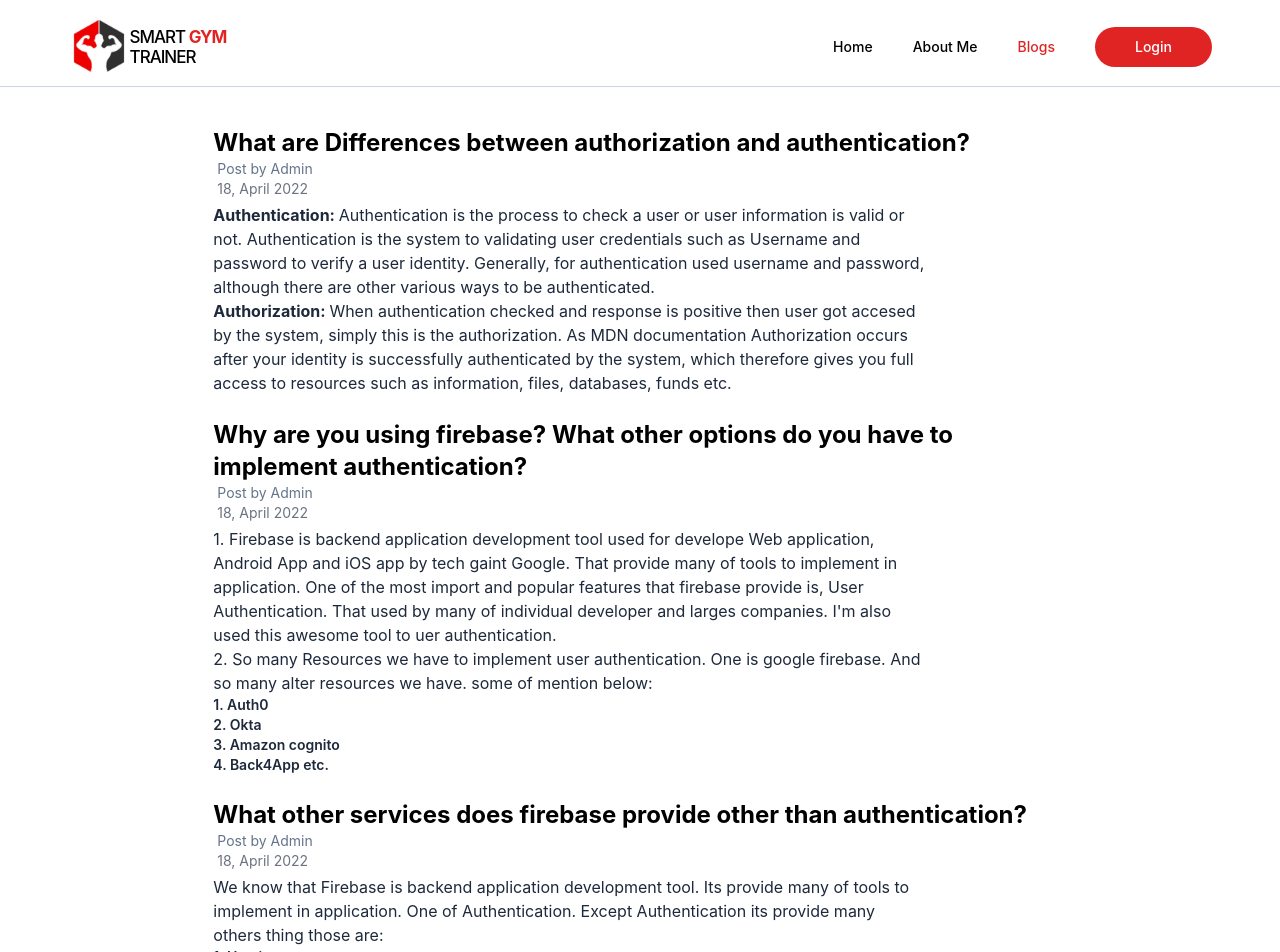
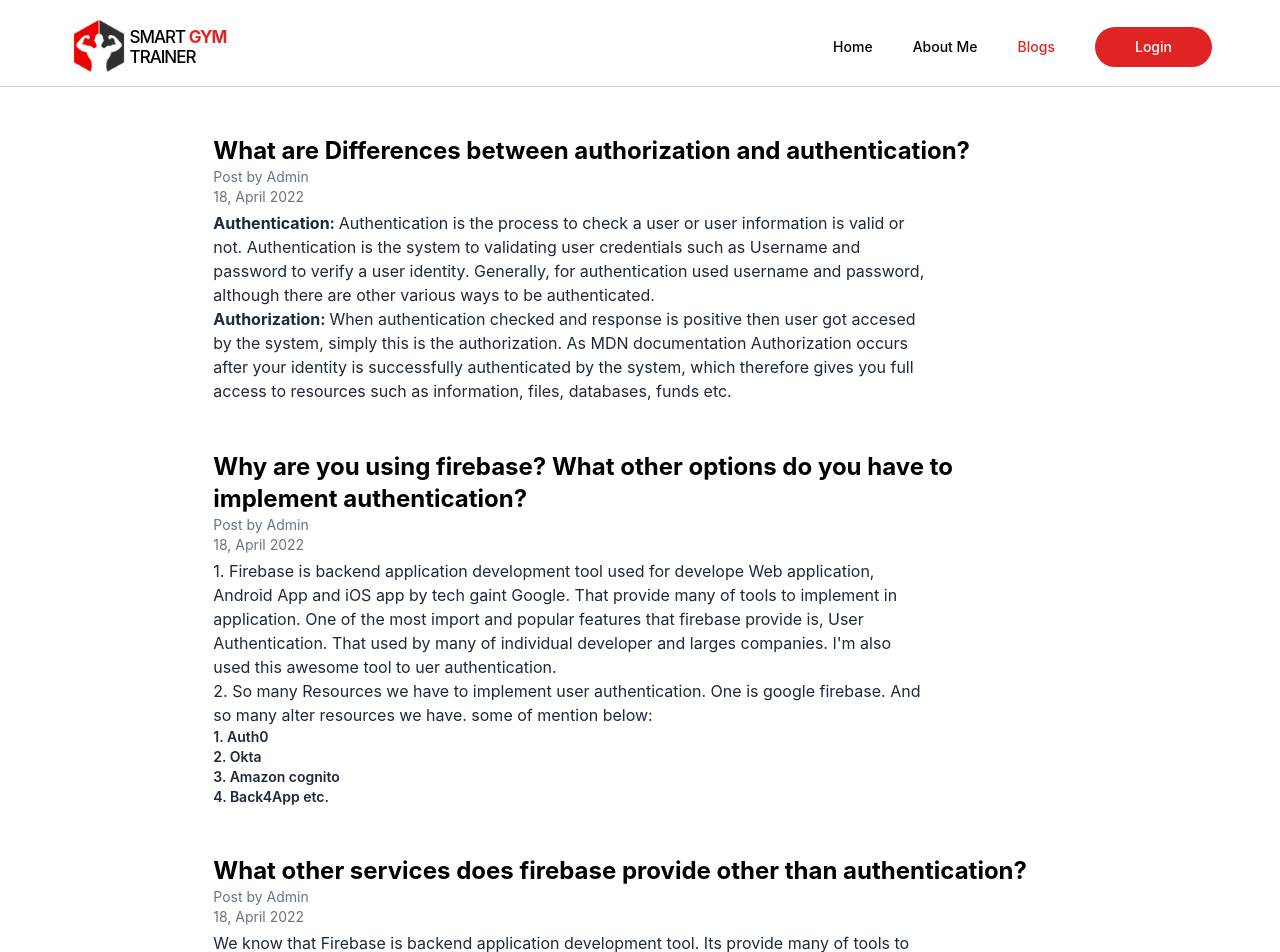
Before and after one commit to amiribnjaman/gym-trainer-service, a React (Create React App) app: page /blogs in a window 1280 px wide. Shown: the top 952 px of the page. Built offline with nearby package versions, Linux system fonts and the light colour scheme; no server answers.

Commit message:
Some issue fixed and optimized codes

```diff
--- a/src/Pages/Auth/Login/Login.js
+++ b/src/Pages/Auth/Login/Login.js
@@ -9,12 +9,15 @@ import 'react-toastify/dist/ReactToastify.css';
 
 
 const Login = () => {
-    const { handleSigninWithGoogle, user } = useFirebase()
+    const { handleSigninWithGoogle, user, customGoogleErr } = useFirebase()
     const [isFieldsEmpty, setIsFieldsEmpty] = useState(true)
     const [customError, setCustomError] = useState('')
     const navigate = useNavigate()
     const location = useLocation()
-    const [sendPasswordResetEmail, sending, passResetError] = useSendPasswordResetEmail(auth);
+    const [sendPasswordResetEmail,
+        sending,
+        passResetError
+    ] = useSendPasswordResetEmail(auth);
 
     const [userInfo, setUserInfo] = useState({
         email: '',
@@ -111,9 +114,11 @@ const Login = () => {
             <div>
                 <h4 className='mt-20 md:mt-12 font-semibold text-[1.4rem]'>Welcome Back! <span className='text-red-500'>Login</span></h4>
                 <p className=' mt-2 text-red-500 text-center text-[14px] ml-2 font-semibold'>{customError && customError}</p>
+                <h4 className='text-red-500 text-center mt-1 text-[15px]'>{customGoogleErr && customGoogleErr}</h4>
+                <div className='shadow-lg px-7 rounded-md pb-8 pt-4'>
                     <form
                         onSubmit={handleLoginForm}
-                    className='shadow-lg px-7 rounded-md pb-8 pt-4'>
+                    >
                         <div className="relative z-0 mb-6 w-full group">
                             <input
                                 onChange={handleEmailonChange}
@@ -140,14 +145,16 @@ const Login = () => {
                             <div>or</div>
                             <div className='w-1/3 bg-gray-500 h-[1px]  ml-3 mt-1'></div>
                         </div>
+
+                        <ToastContainer />
+                    </form >
                     <button
                         onClick={handleSigninWithGoogle}
                         className='flex py-[2px] justify-evenly items-center mt-2 border hover:shadow border-blue-200  rounded-full w-full'>
                         <img className='w-6 py-1' src={GoogleLogo} alt="" />
                         <span className='font-semibold'>Sing in with Google</span>
                     </button>
-                    <ToastContainer />
-                </form >
+                </div>
 
             </div >
 
--- a/src/Pages/Auth/SignUp/SignUp.js
+++ b/src/Pages/Auth/SignUp/SignUp.js
@@ -74,11 +74,6 @@ const SignUp = () => {
         e.preventDefault()
         if (userInfo.name && userInfo.email && userInfo.password && userInfo.confirmPassword) {
             createUserWithEmailAndPassword(userInfo.email, userInfo.password)
-            if (!userError.others) {
-                toast.success('User created successfully.', {
-                    position: toast.POSITION.TOP_CENTER
-                });
-            }
         } else {
             setUserError({ ...userError, others: 'All (*) mark fields are required.' })
         }
@@ -150,10 +145,11 @@ const SignUp = () => {
         <div className='md:w-1/4 sm:w-1/2 w-11/12 mx-auto mt-2 mb-32  min-h-full'>
             <div>
                 <h4 className='mt-14 md:mt-5 font-semibold text-2xl'>Create an <span className='text-red-500'>Account.</span></h4>
-                <h4 className='text-red-500 text-left text-[14px]'>{customGoogleErr && customGoogleErr}</h4>
+                <h4 className='text-red-500 text-center mt-1 text-[15px]'>{customGoogleErr && customGoogleErr}</h4>
+                <div className='shadow-lg px-7 rounded-md pb-6 mt-3'>
                     <form
                         onSubmit={handleSignupForm}
-                    className='shadow-lg px-7 rounded-md pb-6 mt-4'>
+                    >
                         <p className='text-red-600 text-[12px] mb-2 text-left'></p>
                         <div className="relative z-0 mb-5 w-full group">
                             <input
@@ -184,7 +180,7 @@ const SignUp = () => {
                             <label htmlFor="floating_password" className="absolute text-sm text-gray-600 dark:text-gray-400 duration-300 transform left-1 -translate-y-6 scale-75 top-3 -z-10 origin-[0] peer-focus:left-0 peer-placeholder-shown:scale-100 peer-placeholder-shown:translate-y-0 peer-focus:scale-75 peer-focus:-translate-y-6">Confirm Password<span className='text-red-500'>&#42;</span></label>
                             <p className='text-red-600 font-semibold text-[11px] text-left'>{userError?.confirmPassErr}</p>
                         </div>
-                    <h4 className='text-red-600 text-[14px] text-left'>{userError?.others && userError?.others}</h4>
+                        <h4 className='text-red-600 text-[14px] ml-3 font-semibold text-left'>{userError?.others && userError?.others}</h4>
                         <div className='w-full'>
                             <button
                                 type="submit" className={`${isFieldsEmpty ? 'cursor-not-allowed bg-red-400' : 'cursor-pointer bg-red-600'}  text-white mt-4 cursor-not-allowed  block py-3 rounded-full w-full focus:ring-4 focus:outline-none focus:ring-red-300 font-medium text-sm text-center`}>Sign up</button>
@@ -197,14 +193,15 @@ const SignUp = () => {
                             <div>or</div>
                             <div className='w-1/3 bg-gray-500 h-[1px]  ml-3 mt-1'></div>
                         </div>
+                        <ToastContainer />
+                    </form>
                     <button
                         onClick={handleSigninWithGoogle}
                         className='flex py-[2px] justify-evenly items-center mt-2 border hover:shadow border-blue-200 rounded-full w-full'>
                         <img className='w-6 py-1' src={GoogleLogo} alt="" />
                         <span className='font-semibold'>Sing in with Google</span>
                     </button>
-                    <ToastContainer />
-                </form>
+                </div>
             </div>
 
         </div>
--- a/src/Pages/BlogPage/BlogPage.js
+++ b/src/Pages/BlogPage/BlogPage.js
@@ -3,13 +3,13 @@ import React from 'react';
 const BlogPage = () => {
     return (
         <div className='md:w-2/3 md:mx-auto mx-5 text-left my-10'>
-            <div className='my-6'>
+            <div className='my-12'>
                 <h2 className='md:text-2xl text-xl font-bold'>What are Differences between authorization and authentication?</h2>
-                <div className='ml-1'>
+                <div>
                     <h5 className='text-sm text-slate-500'>Post by Admin</h5>
                     <h6 className='text-sm text-gray-500'>18, April 2022</h6>
                 </div>
-                <div className='mt-1 mb-4 w-10/12 text-slate-800'>
+                <div className='mt-1 mb-4 md:w-10/12 text-slate-800'>
                     <p>
                         <strong>Authentication: </strong> Authentication is the process to check a user or user information is valid or not. Authentication is the system to validating user credentials such as Username and password to verify a user identity. Generally, for authentication used username and password, although there are other various ways to be authenticated.
                     </p>
@@ -18,13 +18,13 @@ const BlogPage = () => {
                     </p>
                 </div>
             </div>
-            <div className='my-6'>
+            <div className='my-12'>
                 <h2 className='md:text-2xl text-xl font-bold'>Why are you using firebase? What other options do you have to implement authentication?</h2>
-                <div className='ml-1'>
+                <div>
                     <h5 className='text-sm text-slate-500'>Post by Admin</h5>
                     <h6 className='text-sm text-gray-500'>18, April 2022</h6>
                 </div>
-                <div className='mt-1 mb-4 w-10/12 text-slate-800'>
+                <div className='mt-1 mb-4 md:w-10/12 text-slate-800'>
                     <p>
                         1. Firebase is backend application development tool used for develope Web application, Android App and iOS app by tech gaint Google. That provide many of tools to implement in application. One of the most import and popular features that firebase provide is, User Authentication. That used by many of individual developer and larges companies. I'm also used this awesome tool to uer authentication.
                     </p>
@@ -39,13 +39,13 @@ const BlogPage = () => {
                     </p>
                 </div>
             </div>
-            <div className='my-6'>
+            <div className='my-12'>
                 <h2 className='md:text-2xl text-xl font-bold'>What other services does firebase provide other than authentication?</h2>
-                <div className='ml-1'>
+                <div>
                     <h5 className='text-sm text-slate-500'>Post by Admin</h5>
                     <h6 className='text-sm text-gray-500'>18, April 2022</h6>
                 </div>
-                <div className='mt-1 mb-4 w-10/12 text-slate-800'>
+                <div className='mt-1 mb-4 md:w-10/12 text-slate-800'>
                     <p>
                         We know that Firebase is backend application development tool. Its provide many of tools to implement in application. One of Authentication. Except Authentication its provide many others thing those are: <br />
                         <ol>
--- a/src/Pages/Home/Banner/Banner.js
+++ b/src/Pages/Home/Banner/Banner.js
@@ -8,8 +8,8 @@ const Banner = () => {
             <img className="w-full h-screen" src={BannerImg} alt="" />
             <div className='banner-text md:top-1/2 lg:top-1/3 top-1/2 md:left-1/2 left-3.5 sm:left-36 md:w-2/6 '>
                 <h2 className='text-white text-2xl md:text-5xl font-bold font-sans'>KEEP YOUR BODY FIT & <span className='text-red-600'>STRONG</span></h2>
-                <p className='text-slate-200 mt-2 text-sm'>with SMART <span className='text-red-500'>GYM</span> TRAINER</p>
-                <div className='md:mt-5 mt-1'>
+                <p className='text-slate-200 mt-3 text-sm'>with SMART <span className='text-red-500'>GYM</span> TRAINER</p>
+                <div className='md:mt-4 mt-1'>
                     <button className="block mx-auto bg-red-500 text-white font-semibold rounded-lg px-14 py-2.5 hover:bg-red-600">Read More</button>
                 </div>
             </div>
```
Lines whose indentation alone changed are shown as unchanged.
